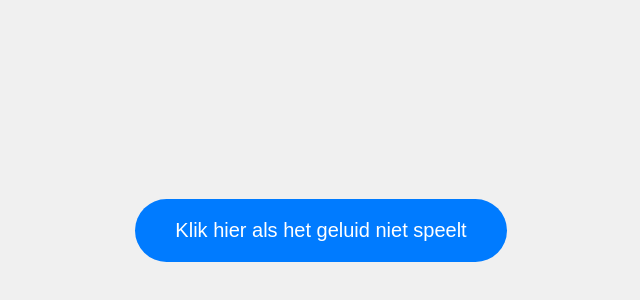
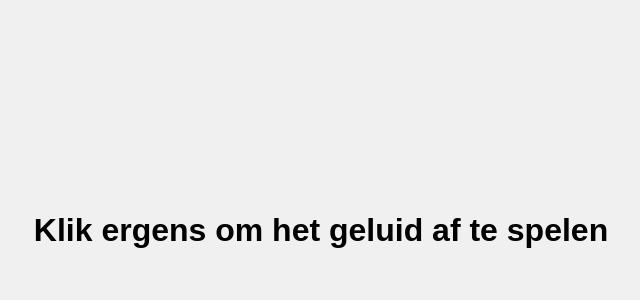
Before and after one commit to Thijs-Floryn/I-am-steve, a plain HTML site: page index.html in a window 1280 px wide. Shown: the part 178-478 px from the top of the page, without its empty margins (319-959 px from the left). Drawn offline with Linux system fonts and the light colour scheme.

Commit message:
Update index.html

```diff
--- a/index.html
+++ b/index.html
@@ -10,30 +10,20 @@
             align-items: center;
             height: 100vh;
             background-color: #f0f0f0;
-        }
-        #playButton {
-            padding: 20px 40px;
-            font-size: 20px;
-            border: none;
-            border-radius: 50px;
-            background-color: #007BFF;
-            color: white;
             cursor: pointer;
-            transition: background-color 0.3s;
-        }
-        #playButton:hover {
-            background-color: #0056b3;
+            font-family: Arial, sans-serif;
+            text-align: center;
         }
     </style>
 </head>
 <body>
-    <button id="playButton">Klik hier als het geluid niet speelt</button>
+    <h1>Klik ergens om het geluid af te spelen</h1>
     <script>
         document.addEventListener("DOMContentLoaded", function() {
             let audio = new Audio("i-am-steve.mp3");
             let autoplay = audio.play().catch(error => {
                 console.log("Autoplay is geblokkeerd, gebruiker moet eerst klikken.");
-            });document.getElementById("playButton").addEventListener("click", function() {
+            });document.body.addEventListener("click", function() {
             audio.play();
         });
     });
```
